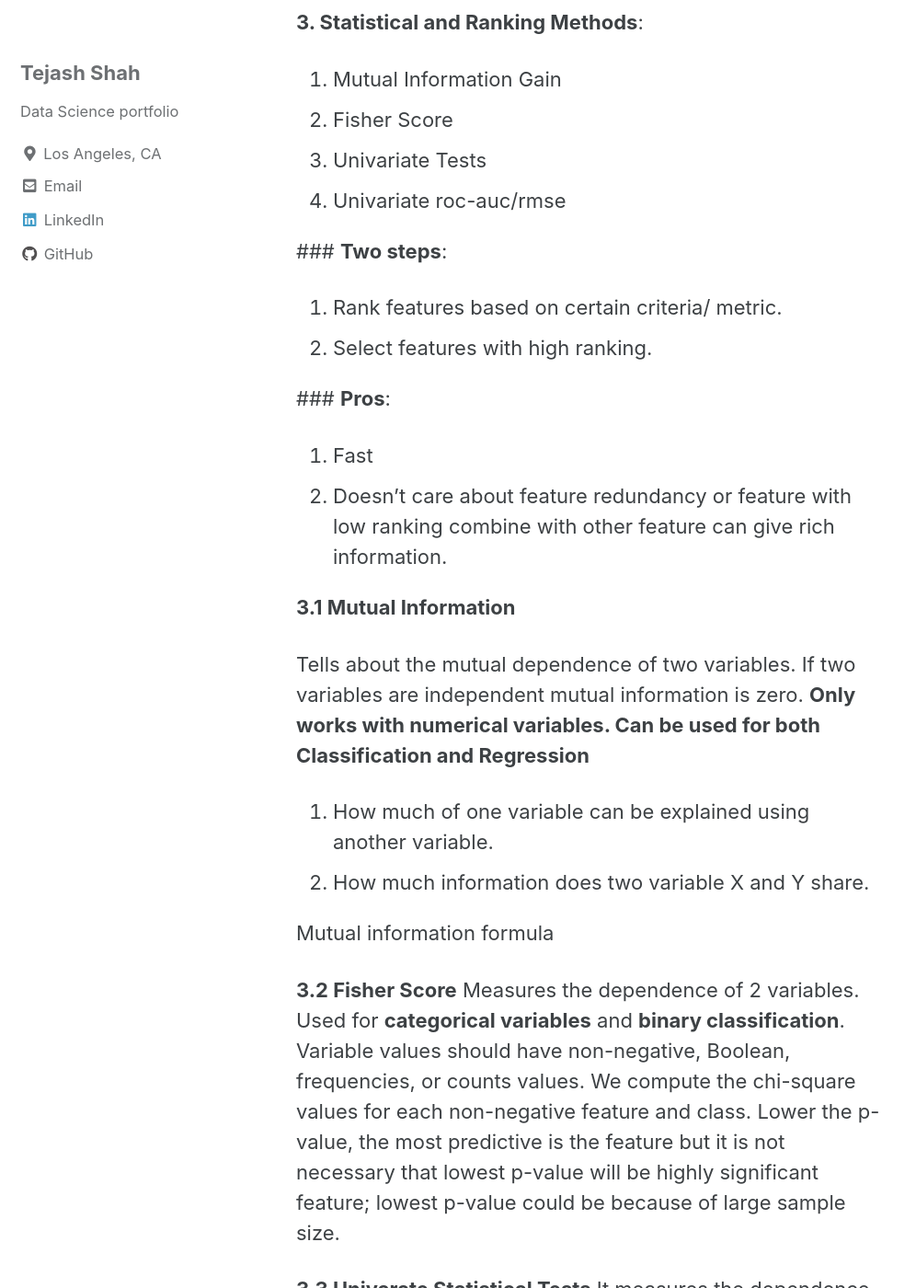
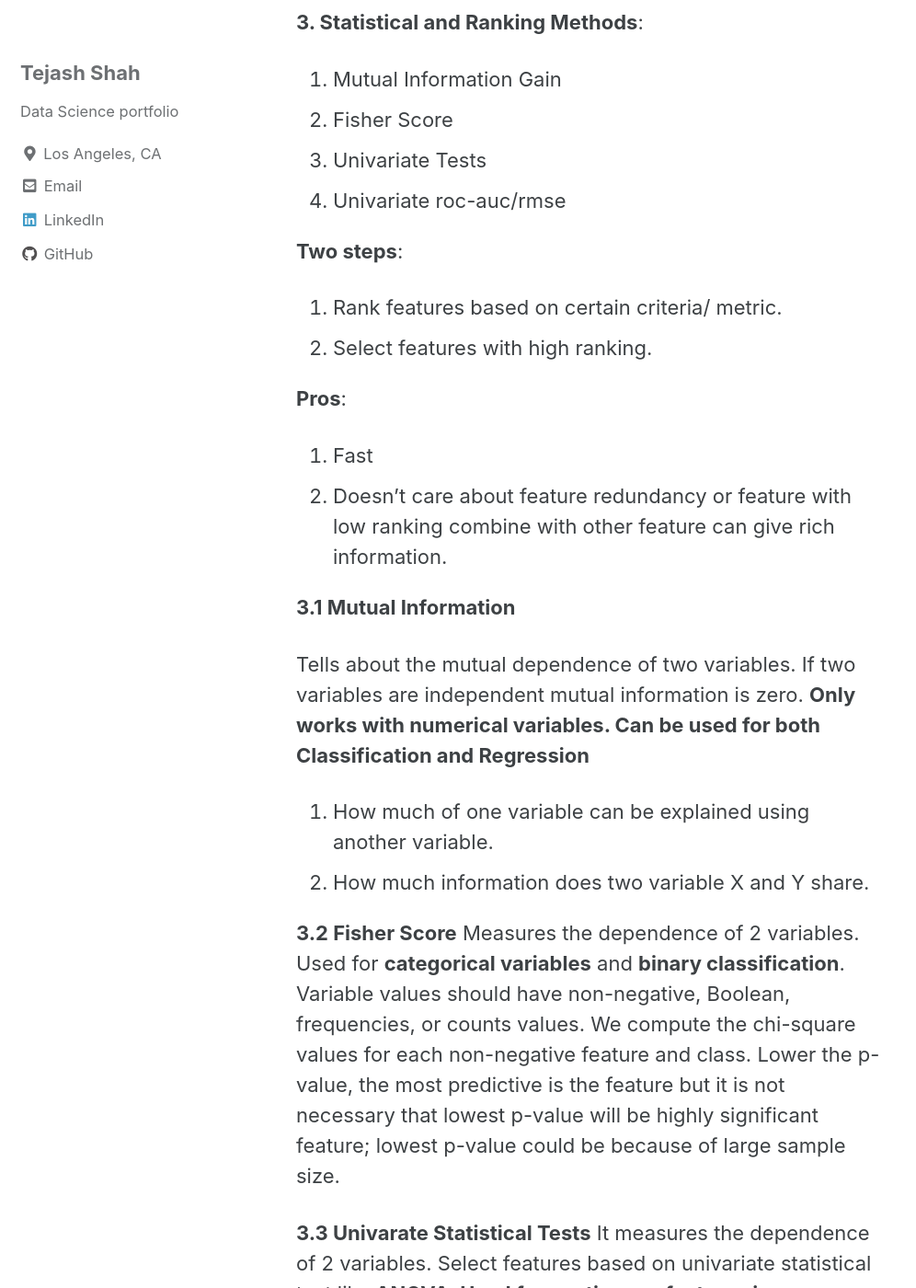
Before and after one commit to Tejash-Shah/Tejash-Shah.github.io, a Jekyll site: the page built from _posts/2020-11-01-feature-selection-filter-methods.md, in a window 1280 px wide and 1400 px high, scrolled down 938 px. Shown: the whole window at 92% size, without its empty margins (0-996 px from the left). Built offline with Jekyll 4.4.1, drawn with Linux system fonts in a browser that asks for light colours; cached includes are drawn as plain includes.

Commit message:
add filter methods

```diff
--- a/_posts/2020-11-01-feature-selection-filter-methods.md
+++ b/_posts/2020-11-01-feature-selection-filter-methods.md
@@ -24,11 +24,11 @@ excerpt: "Machine Learning, Feature Selection"
  3. Univariate Tests
  4. Univariate roc-auc/rmse
 
- ### **Two steps**:
+**Two steps**:
  1. Rank features based on certain criteria/ metric.
  2. Select features with high ranking.
 
- ### **Pros**:
+**Pros**:
  1. Fast
  2. Doesn't care about feature redundancy or feature with low ranking combine with other feature can give rich information.
 
@@ -38,9 +38,6 @@ excerpt: "Machine Learning, Feature Selection"
 
  1. How much of one variable can be explained using another variable.
  2. How much information does two variable X and Y share.
-
-
- Mutual information formula
 
 
 **3.2 Fisher Score**
```
